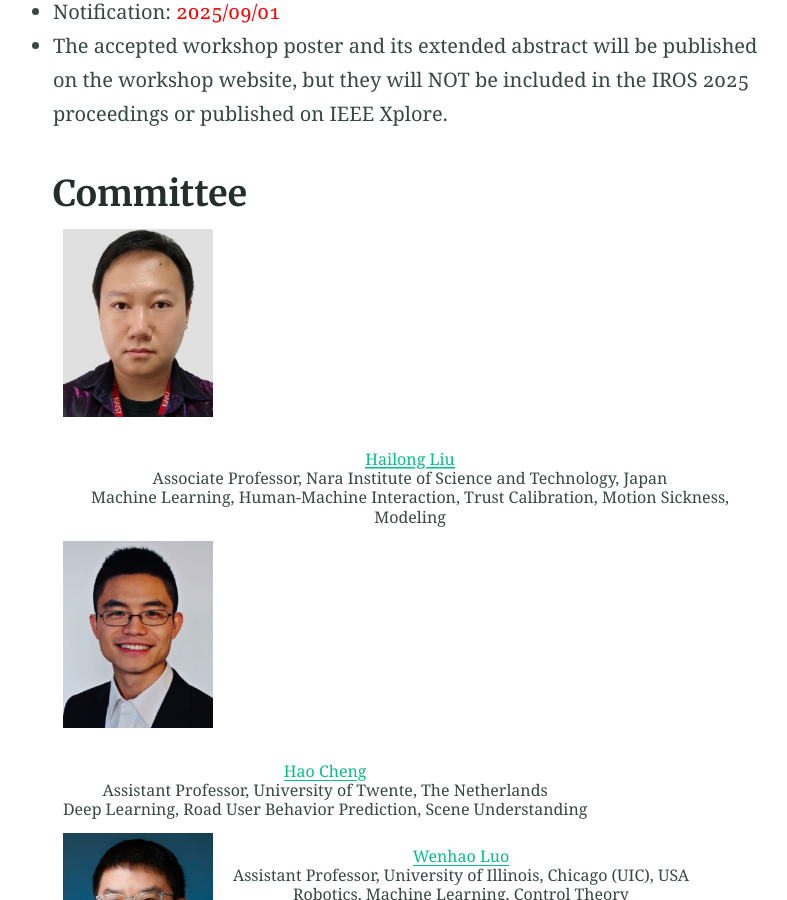
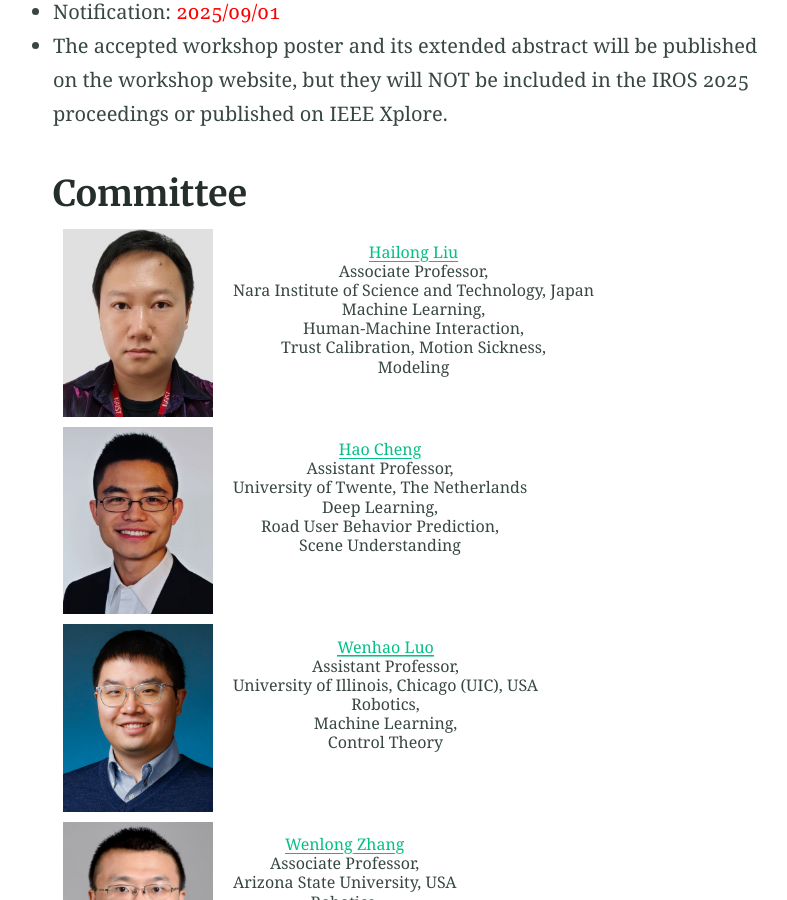
Before and after one commit to Are-You-Happy-with-AV/are-you-happy-with-av.github.io, a Jekyll site: the page built from index.md, in a window 1280 px wide and 900 px high, scrolled down 2743 px. Shown: the whole window, without its empty margins (230-1017 px from the left). Built offline with Jekyll 4.4.1, drawn with Linux system fonts in a browser that asks for light colours; some of the changed text lies outside the part shown.

Commit message:
Update index.md

```diff
--- a/index.md
+++ b/index.md
@@ -50,42 +50,42 @@ The prospect of wide-scale development of automated vehicles (AVs) is due to adv
 ## Committee
 <div style="display: flex; align-items: flex-start; margin: 10px;gap: 20px; flex-wrap: wrap;">
 <img src="/assets/committee/Hailong liu.jpg" alt="Hailong Liu" style="width: 150px; height: auto; object-fit: cover; display: block;">
-    <p style="font-size: 16px; text-align: center; line-height: 1.2; margin: 4px 0; word-wrap: break-word;"><a href="https://www.researchgate.net/profile/Hailong_Liu9">Hailong Liu</a><br> Associate Professor, Nara Institute of Science and Technology, Japan<br>
-    Machine Learning, Human-Machine Interaction, Trust Calibration, Motion Sickness, Modeling</p>
+    <p style="font-size: 16px; text-align: center; line-height: 1.2; margin: 4px 0; word-wrap: break-word;"><a href="https://www.researchgate.net/profile/Hailong_Liu9">Hailong Liu</a><br> Associate Professor,<br> Nara Institute of Science and Technology, Japan<br>
+    Machine Learning,<br> Human-Machine Interaction,<br> Trust Calibration, Motion Sickness,<br> Modeling</p>
 </div>
 
 <div style="display: flex; align-items: flex-start; margin: 10px; gap: 20px; flex-wrap: wrap;">
     <img src="/assets/committee/Hao Cheng.jpg" alt="Hao Cheng" style="width: 150px; height: auto; object-fit: cover; display: block;">
-    <p style="font-size: 16px; text-align: center; line-height: 1.2; margin: 4px 0; word-wrap: break-word;"><a href="https://sites.google.com/view/hao-cheng/home">Hao Cheng</a><br> Assistant Professor, University of Twente, The Netherlands<br>
-    Deep Learning, Road User Behavior Prediction, Scene Understanding</p>
+    <p style="font-size: 16px; text-align: center; line-height: 1.2; margin: 4px 0; word-wrap: break-word;"><a href="https://sites.google.com/view/hao-cheng/home">Hao Cheng</a><br> Assistant Professor,<br> University of Twente, The Netherlands<br>
+    Deep Learning,<br> Road User Behavior Prediction,<br> Scene Understanding</p>
   </div>
 
 <div style="display: flex; align-items: flex-start; margin: 10px; gap: 20px; flex-wrap: wrap;">
     <img src="/assets/committee/Wenhao Luo.png" alt="Wenhao Luo" style="width: 150px; height: auto; object-fit: cover; display: block;">
-    <p style="font-size: 16px; text-align: center; line-height: 1.2; margin: 4px 0; word-wrap: break-word;"><a href="https://www.cs.uic.edu/~wenhao/">Wenhao Luo</a><br> Assistant Professor, University of Illinois, Chicago (UIC), USA<br>
-    Robotics, Machine Learning, Control Theory</p>
+    <p style="font-size: 16px; text-align: center; line-height: 1.2; margin: 4px 0; word-wrap: break-word;"><a href="https://www.cs.uic.edu/~wenhao/">Wenhao Luo</a><br> Assistant Professor,<br> University of Illinois, Chicago (UIC), USA<br>
+    Robotics,<br> Machine Learning,<br> Control Theory</p>
   </div>
 
   <div style="display: flex; align-items: flex-start; margin: 10px; gap: 20px; flex-wrap: wrap;">
     <img src="/assets/committee/Wenlong Zhang.png" alt="Wenlong Zhang" style="width: 150px; height: auto; object-fit: cover; display: block;">
-    <p style="font-size: 16px; text-align: center; line-height: 1.2; margin: 4px 0; word-wrap: break-word;"><a href="https://home.riselab.info/team/">Wenlong Zhang</a><br> Associate Professor, Arizona State University, USA<br>
-    Robotics, Cyber-Physical Systems, Control Theory</p>
+    <p style="font-size: 16px; text-align: center; line-height: 1.2; margin: 4px 0; word-wrap: break-word;"><a href="https://home.riselab.info/team/">Wenlong Zhang</a><br> Associate Professor,<br> Arizona State University, USA<br>
+    Robotics,<br> Cyber-Physical Systems,<br> Control Theory</p>
   </div>
 
   <div style="display: flex; align-items: flex-start; margin: 10px; gap: 20px; flex-wrap: wrap;">
     <img src="/assets/committee/Fang You.jpg" alt="Fang You" style="width: 150px; height: auto; object-fit: cover;display: block;">
-    <p style="font-size: 16px; text-align: center; line-height: 1.2; margin: 4px 0; word-wrap: break-word;"><a href="https://tjdi.tongji.edu.cn/TeacherDetail.do?id=4236&lang=en">Fang You</a><br> Professor, University of Tongji, China<br>
-    Intelligent Cognitive Interaction Automation, Intelligent Cockpit Design, Mixed Space Information Design and Embodied Design</p>
+    <p style="font-size: 16px; text-align: center; line-height: 1.2; margin: 4px 0; word-wrap: break-word;"><a href="https://tjdi.tongji.edu.cn/TeacherDetail.do?id=4236&lang=en">Fang You</a><br> Professor,<br> University of Tongji, China<br>
+    Intelligent Cognitive Interaction Automation,<br> Intelligent Cockpit Design,<br> Mixed Space Information Design and Embodied Design</p>
   </div>
 
   <div style="display: flex; align-items: flex-start; margin: 10px; gap: 20px; flex-wrap: wrap;">
     <img src="/assets/committee/Jianmin Wang.jpg" alt="Jianmin Wang" style="width: 150px; height: auto; object-fit: cover;display: block;">
-    <p style="font-size: 16px; text-align: center; line-height: 1.2; margin: 4px 0; word-wrap: break-word;"><a href="https://am.tongji.edu.cn/info/1397/1842.htm">Jianmin Wang</a><br> Professor, University of Tongji, China<br>
+    <p style="font-size: 16px; text-align: center; line-height: 1.2; margin: 4px 0; word-wrap: break-word;"><a href="https://am.tongji.edu.cn/info/1397/1842.htm">Jianmin Wang</a><br> Professor,<br> University of Tongji, China<br>
     Human-Computer Interaction</p>
   </div>
 
  <div style="display: flex; align-items: flex-start; margin: 10px; gap: 20px; flex-wrap: wrap;">
     <img src="/assets/committee/Junmin Wang.jpg" alt="Junmin Wang" style="width: 150px; height: auto; object-fit: cover;display: block;">
-    <p style="font-size: 16px; text-align: center; line-height: 1.2; margin: 4px 0; word-wrap: break-word;"><a href="https://sites.utexas.edu/jwang/">Junmin Wang</a><br> Professor, University of Texas at Austin, USA<br>
-    Human-centric Vehicle Automation, Human-Machine Collaboration</p>
+    <p style="font-size: 16px; text-align: center; line-height: 1.2; margin: 4px 0; word-wrap: break-word;"><a href="https://sites.utexas.edu/jwang/">Junmin Wang</a><br> Professor,<br> University of Texas at Austin, USA<br>
+    Human-centric Vehicle Automation,<br> Human-Machine Collaboration</p>
   </div>
```
